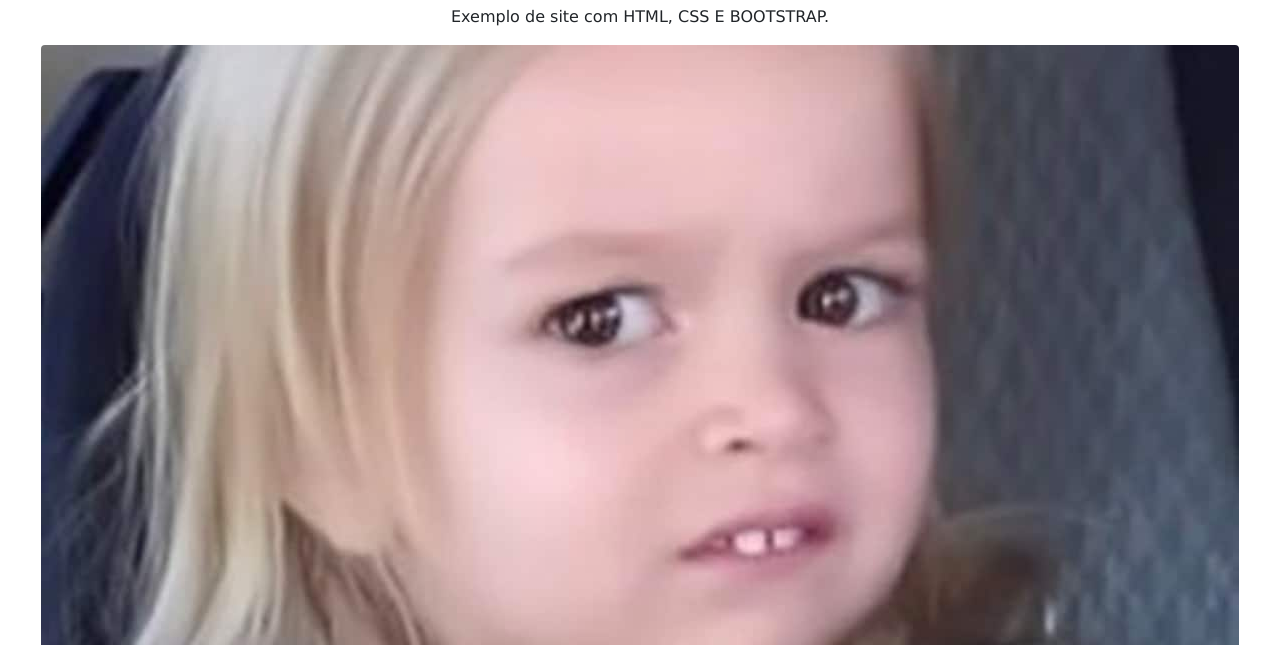
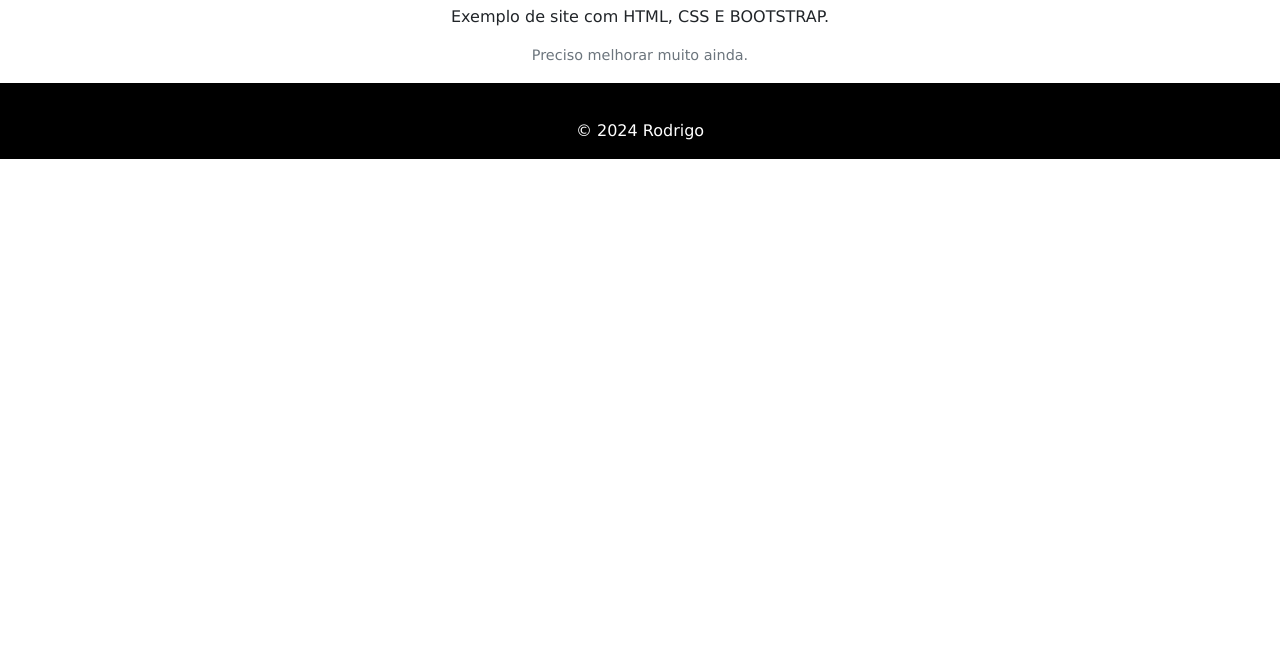
Before and after one commit to RodrigoSchlenper/Minha-atividade, a plain HTML site: page index.html in a window 1280 px wide. Shown: the part 155-800 px from the top of the page. Drawn offline with nearby package versions, Linux system fonts and the light colour scheme.

Commit message:
Update index.html

```diff
--- a/index.html
+++ b/index.html
@@ -40,7 +40,7 @@
   </div>
 
   <figure class="figure">
-    <img src="imagens/Chloe-meme.jpg" class="figure-img img-fluid rounded" alt="...">
+
     <figcaption class="figure-caption">Preciso melhorar muito ainda.</figcaption>
   </figure>
 
```
